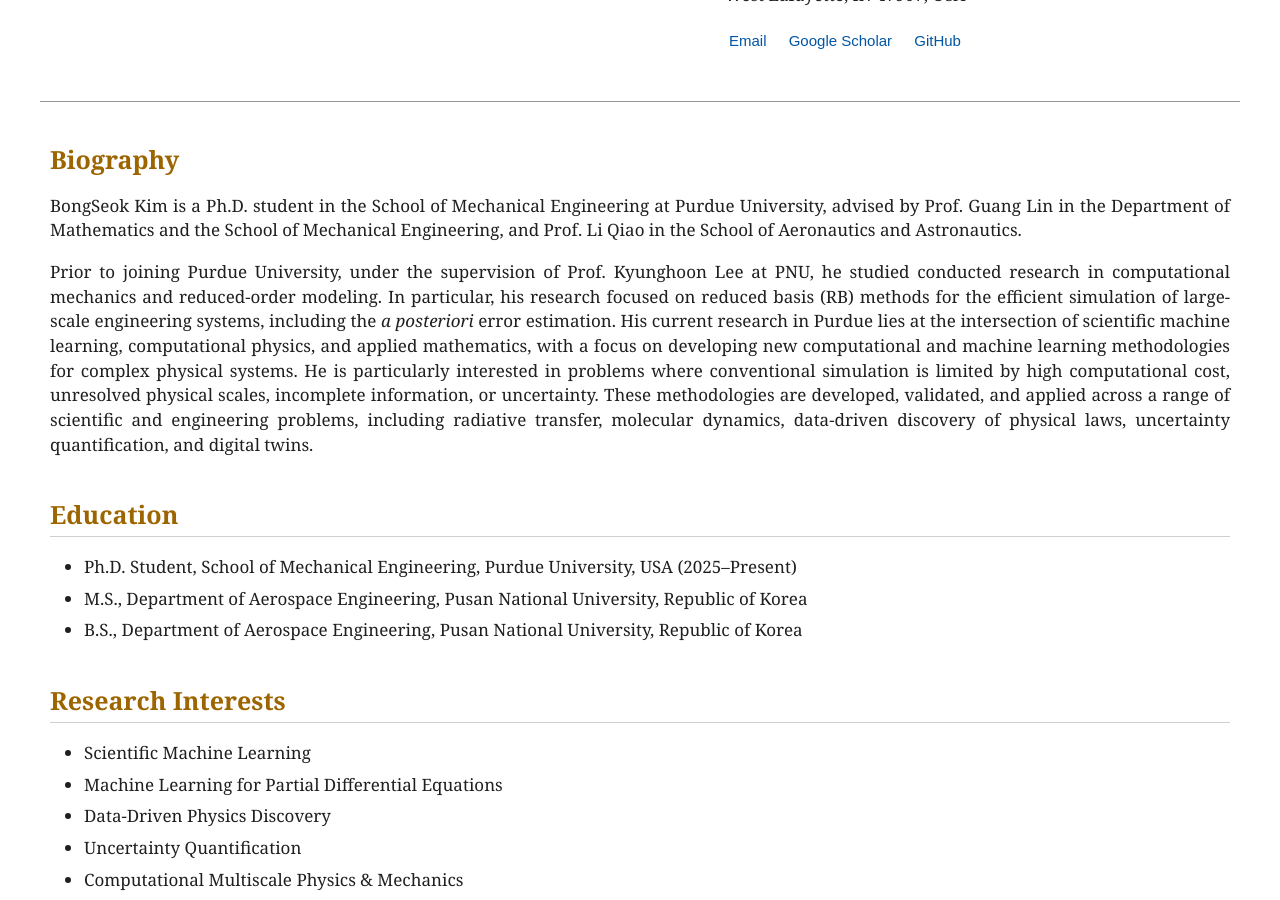
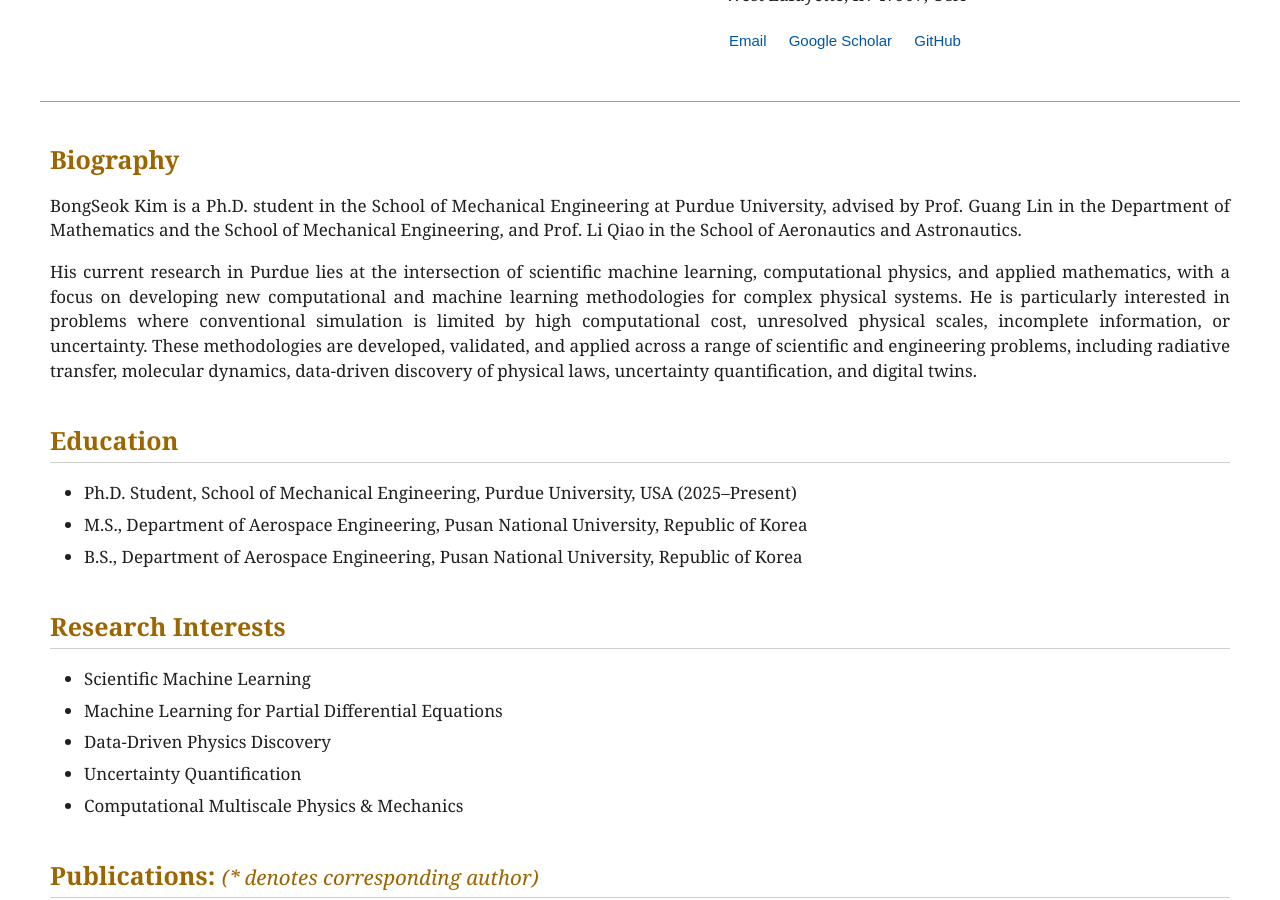
Before and after one commit to Kim4853/Kim4853.github.io, a Jekyll site: the page built from index.md, in a window 1280 px wide and 900 px high, scrolled down 730 px. Built offline with Jekyll 4.4.1, drawn with Linux system fonts in a browser that asks for light colours.

Commit message:
Update website

```diff
--- a/index.md
+++ b/index.md
@@ -191,7 +191,7 @@ permalink: /
   Li Qiao in the School of Aeronautics and Astronautics.
 </p>
 
-<p> Prior to joining Purdue University, under the supervision of Prof. Kyunghoon Lee at PNU, he studied conducted research in computational mechanics and reduced-order modeling. In particular, his research focused on reduced basis (RB) methods for the efficient simulation of large-scale engineering systems, including the <i>a posteriori</i> error estimation.
+<p>
 His current research in Purdue lies at the intersection of scientific machine learning, computational physics, and applied mathematics, with a focus on developing new computational and machine learning methodologies for complex physical systems. He is particularly interested in problems where conventional simulation is limited by high computational cost, unresolved physical scales, incomplete information, or uncertainty. These methodologies are developed, validated, and applied across a range of scientific and engineering problems, including radiative transfer, molecular dynamics, data-driven discovery of physical laws, uncertainty quantification, and digital twins.
 </p>
 
```
